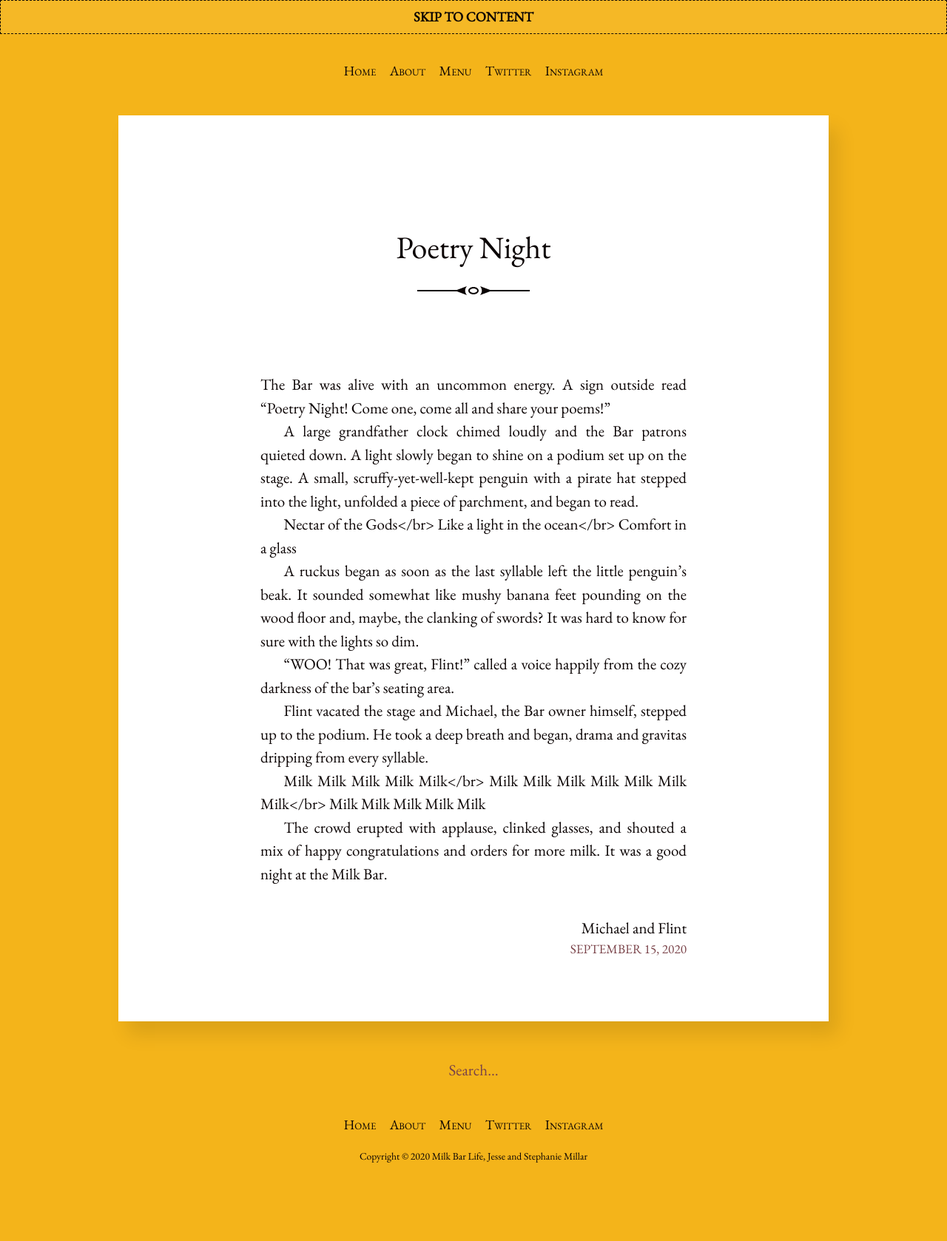
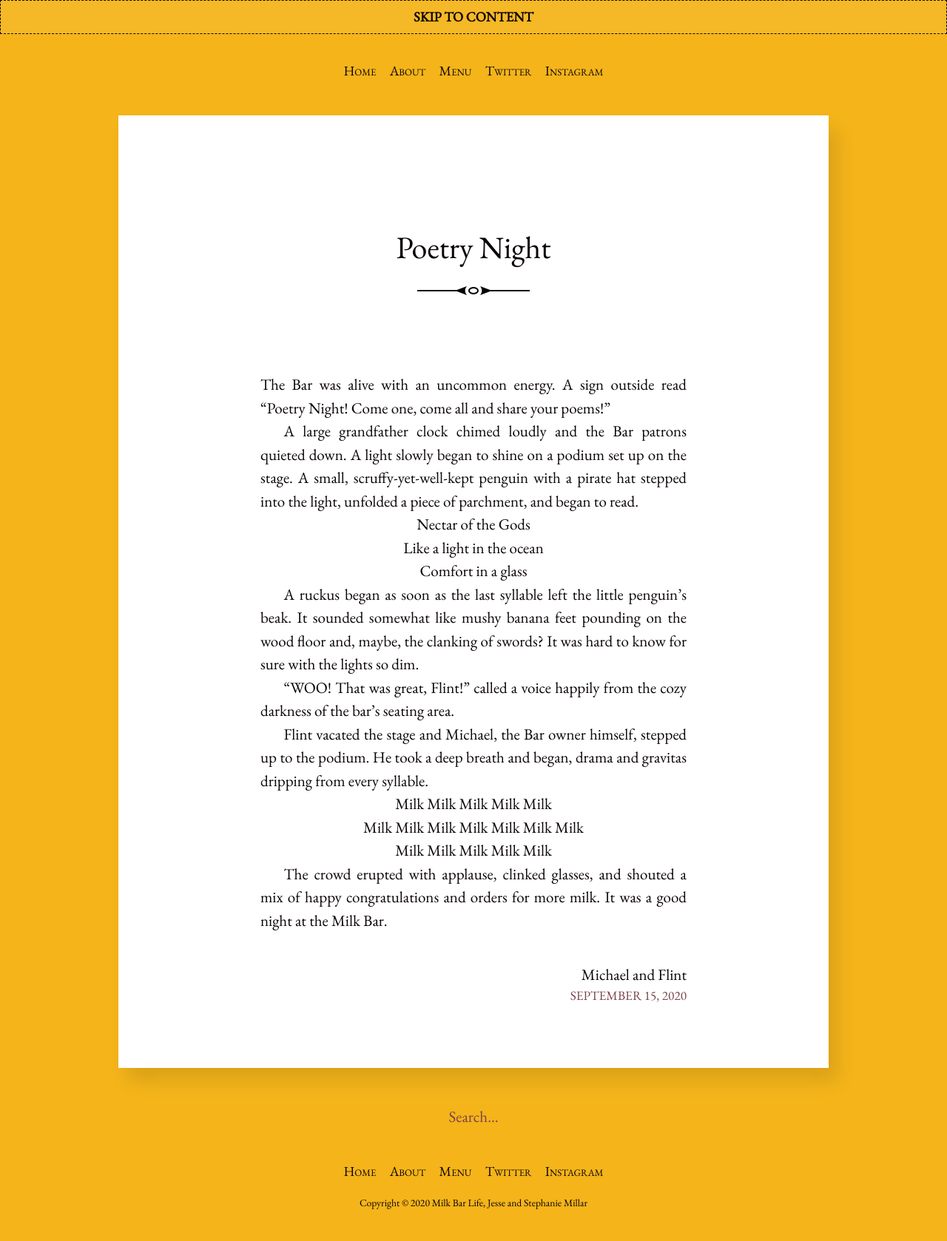
Before and after one commit to milkbarlife/milkbarlife.github.io, a Jekyll site: the page built from _posts/2020-09-15-poetry-night.md, in a window 1280 px wide. Shown: the whole page at 74% size. Built offline with Jekyll 4.4.1, drawn with Linux system fonts in a browser that asks for light colours; before the commit the page ends 1573 px from its top, so only the background shows below that; after the commit the page ends 1636 px from its top, so only the background shows below that.

Commit message:
Different centering syntax

```diff
--- a/_posts/2020-09-15-poetry-night.md
+++ b/_posts/2020-09-15-poetry-night.md
@@ -9,11 +9,9 @@ The Bar was alive with an uncommon energy. A sign outside read "Poetry Night! Co
 
 A large grandfather clock chimed loudly and the Bar patrons quieted down. A light slowly began to shine on a podium set up on the stage. A small, scruffy-yet-well-kept penguin with a pirate hat stepped into the light, unfolded a piece of parchment, and began to read.
 
-<p align="center">
-Nectar of the Gods</br>
-Like a light in the ocean</br>
-Comfort in a glass
-</p>
+<center>Nectar of the Gods</center>
+<center>Like a light in the ocean</center>
+<center>Comfort in a glass</center>
 
 A ruckus began as soon as the last syllable left the little penguin's beak. It sounded somewhat like mushy banana feet pounding on the wood floor and, maybe, the clanking of swords? It was hard to know for sure with the lights so dim.
 
@@ -21,10 +19,8 @@ A ruckus began as soon as the last syllable left the little penguin's beak. It s
 
 Flint vacated the stage and Michael, the Bar owner himself, stepped up to the podium. He took a deep breath and began, drama and gravitas dripping from every syllable.
 
-<p align="center">
-Milk Milk Milk Milk Milk</br>
-Milk Milk Milk Milk Milk Milk Milk</br>
-Milk Milk Milk Milk Milk
-</p>
+<center>Milk Milk Milk Milk Milk</center>
+<center>Milk Milk Milk Milk Milk Milk Milk</center>
+<center>Milk Milk Milk Milk Milk</center>
 
 The crowd erupted with applause, clinked glasses, and shouted a mix of happy congratulations and orders for more milk. It was a good night at the Milk Bar.
```
